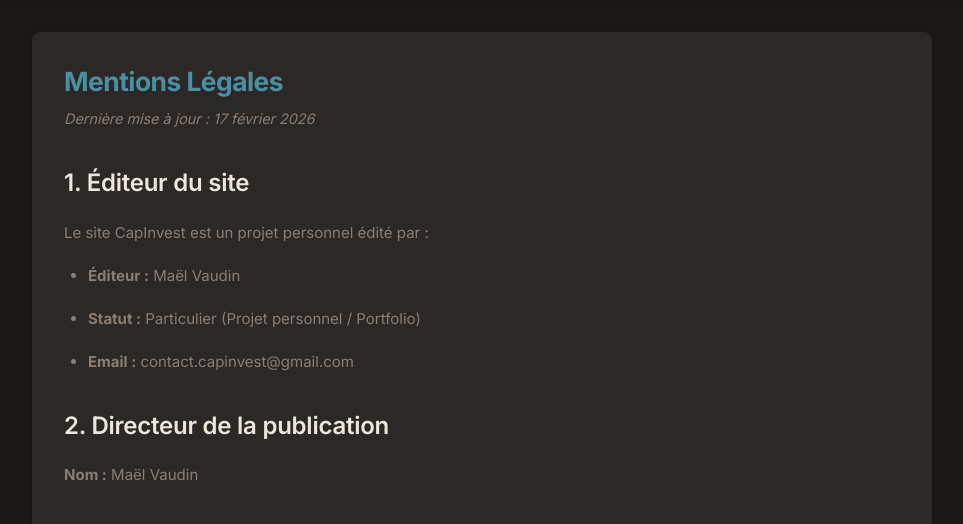
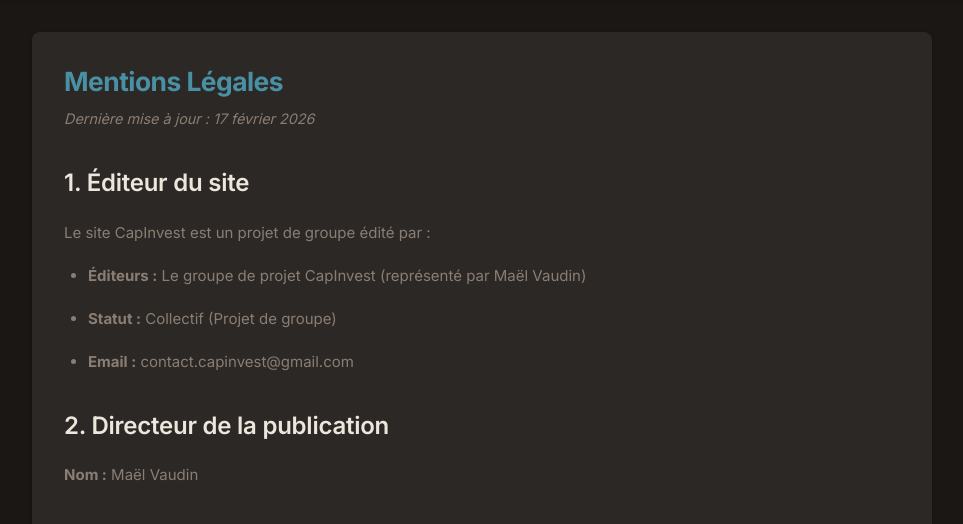
Before and after one commit to ChaseX9/Projet-PPE, a FastAPI app: page /mentions_legales.html in a window 1280 px wide. Shown: the part 65-589 px from the top of the page, without its empty margins (158-1121 px from the left). Run offline with FastAPI, Linux system fonts and the light colour scheme.

Commit message:
docs: finalize personal and group project references in legal pages

```diff
--- a/templates/mentions_legales.html
+++ b/templates/mentions_legales.html
@@ -66,10 +66,10 @@
         <p class="last-updated">Dernière mise à jour : 17 février 2026</p>
 
         <h2>1. Éditeur du site</h2>
-        <p>Le site CapInvest est un projet personnel édité par :</p>
+        <p>Le site CapInvest est un projet de groupe édité par :</p>
         <ul>
-            <li><strong>Éditeur :</strong> Maël Vaudin</li>
-            <li><strong>Statut :</strong> Particulier (Projet personnel / Portfolio)</li>
+            <li><strong>Éditeurs :</strong> Le groupe de projet CapInvest (représenté par Maël Vaudin)</li>
+            <li><strong>Statut :</strong> Collectif (Projet de groupe)</li>
             <li><strong>Email :</strong> contact.capinvest@gmail.com</li>
         </ul>
 
@@ -138,7 +138,7 @@
             compétents.</p>
 
         <h2>10. Contact</h2>
-        <p>Pour toute question relative aux mentions légales, vous pouvez contacter l'éditeur :</p>
+        <p>Pour toute question relative aux mentions légales, vous pouvez contacter les éditeurs :</p>
         <ul>
             <li><strong>Email :</strong> contact.capinvest@gmail.com</li>
         </ul>
--- a/templates/politique_confidentialite.html
+++ b/templates/politique_confidentialite.html
@@ -87,11 +87,11 @@
         </div>
 
         <h2>1. Qui sommes-nous ?</h2>
-        <p>CapInvest est un conseiller en investissement automatisé (robo-advisor) créé dans le cadre d'un projet
-            personnel qui vous aide à construire et gérer
+        <p>CapInvest est un conseiller en investissement automatisé (robo-advisor) créé dans le cadre d'un projet de
+            groupe qui vous aide à construire et gérer
             votre portefeuille d'investissement. Le responsable du traitement de vos données personnelles est :</p>
         <ul>
-            <li><strong>Responsable :</strong> Maël Vaudin</li>
+            <li><strong>Responsable :</strong> Le groupe de projet CapInvest (représenté par Maël Vaudin)</li>
             <li><strong>Email de contact :</strong> contact.capinvest@gmail.com</li>
         </ul>
 
```
Also changed, not shown: data/universe.csv.
